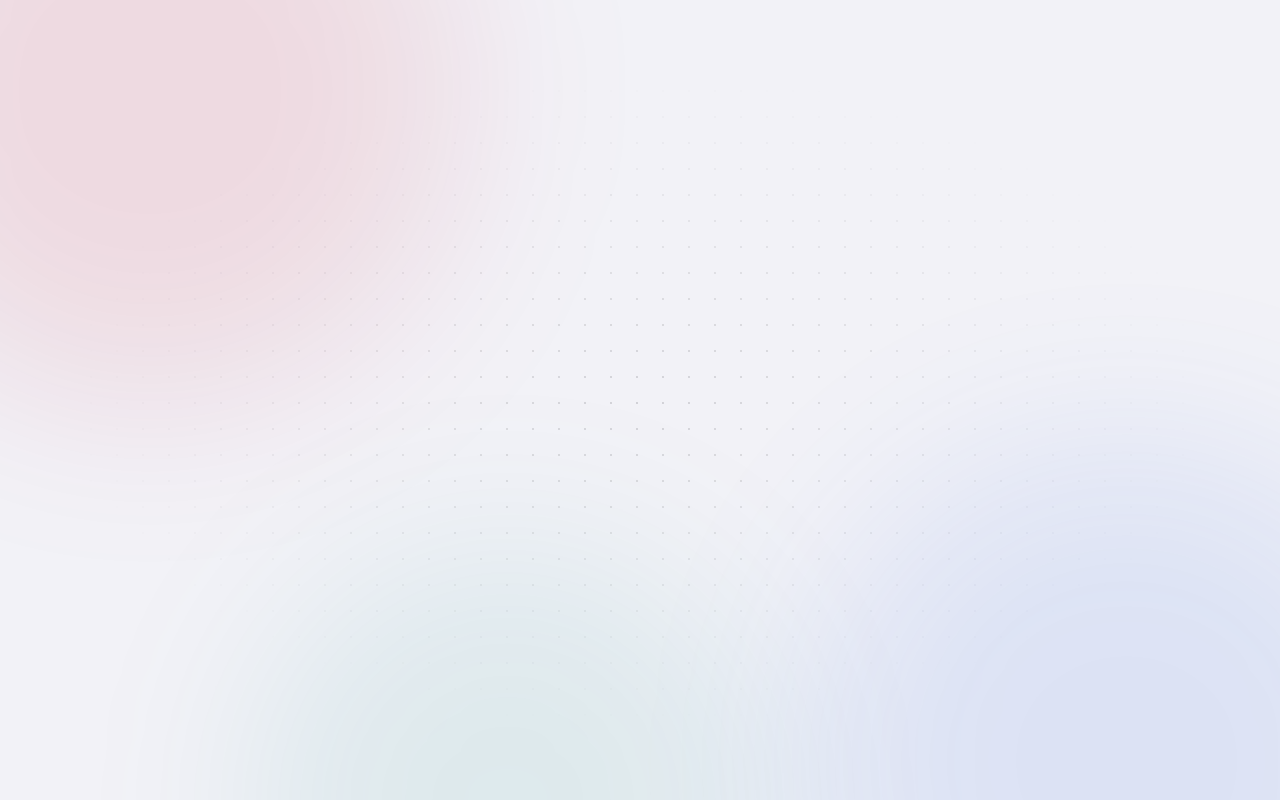
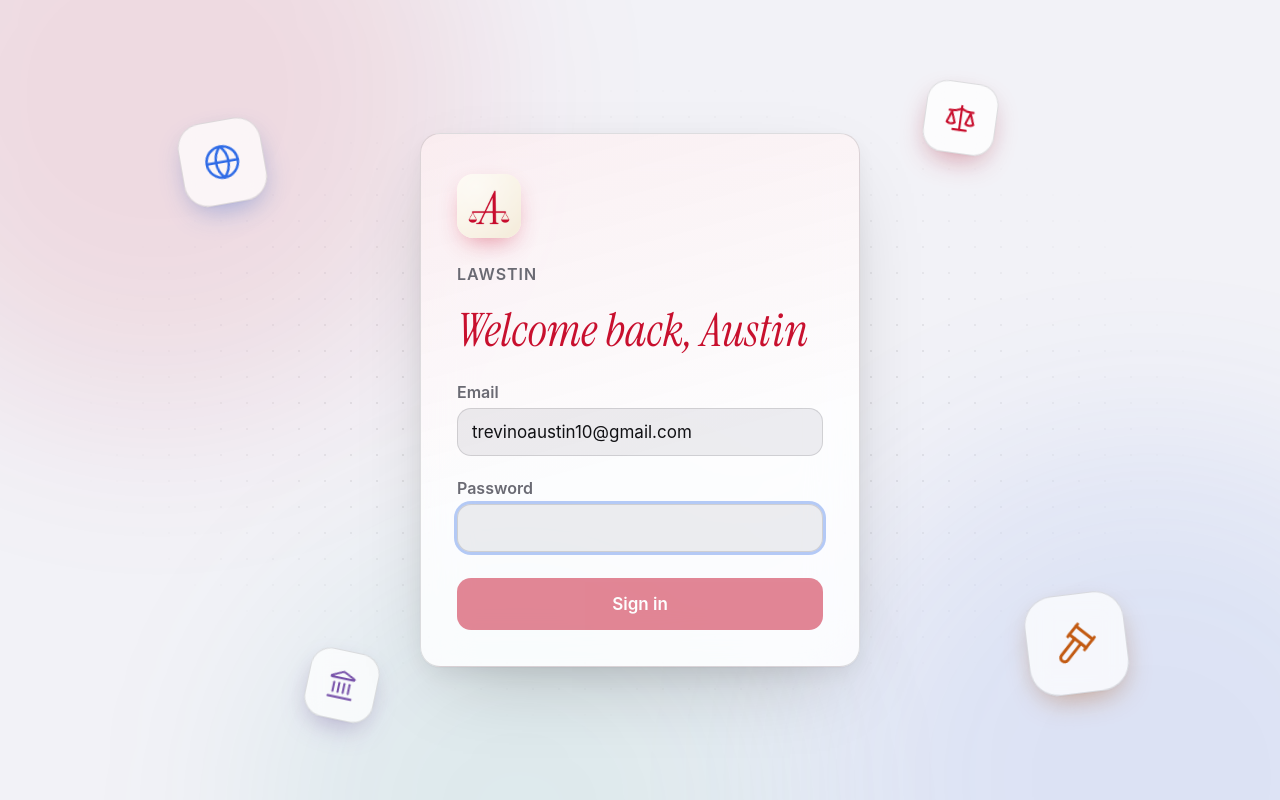
Before and after one commit to austintrv/LAWSTIN, a React (Vite) app: page / in a window 1280 px wide. Built offline with nearby package versions, Linux system fonts and the light colour scheme.

Commit message:
Bring the sign-in backdrop to phone
Co-Authored-By: Claude Opus 5.5 <noreply@anthropic.com>
Claude-Session: https://claude.ai/code/session_01W2rJxRnDTsmQuFfijQumUR

```diff
--- a/src/components/SignIn.module.css
+++ b/src/components/SignIn.module.css
@@ -47,25 +47,43 @@
 .cta:active:not(:disabled) { transform: scale(0.97); }
 .cta:disabled { opacity: 0.5; }
 .eyebrow,.field,.error { font-size: 16px; }
-.scene, .icon { display: none; }
+/* Decorative backdrop: floating icon tiles and drifting glows behind a frosted card */
+.wrap { position: relative; overflow: hidden; isolation: isolate; }
+.scene { position: absolute; inset: 0; z-index: -1; pointer-events: none; }
+.scene::before { content: ""; position: absolute; inset: 0; background-image: radial-gradient(color-mix(in srgb, var(--foreground) 14%, transparent) 1px, transparent 1.2px); background-size: 22px 22px; mask-image: radial-gradient(ellipse 70% 55% at 50% 50%, #000 0%, transparent 75%); -webkit-mask-image: radial-gradient(ellipse 70% 55% at 50% 50%, #000 0%, transparent 75%); }
+.glow { position: absolute; width: 380px; height: 380px; border-radius: 50%; filter: blur(70px); opacity: 0.5; animation: drift 22s ease-in-out infinite alternate; }
+.glow:nth-child(1) { inset: -160px auto auto -140px; background: var(--uh-red-soft); opacity: 1; }
+.glow:nth-child(2) { inset: auto -160px -180px auto; background: color-mix(in srgb, var(--course-il) 22%, transparent); animation-delay: -8s; }
+.glow:nth-child(3) { inset: auto auto -160px 10%; width: 300px; height: 300px; background: color-mix(in srgb, var(--course-asy) 18%, transparent); animation-delay: -15s; }
+.tile { position: absolute; display: grid; place-items: center; width: var(--s); height: var(--s); border-radius: calc(var(--s) * 0.29); color: var(--c); background: color-mix(in srgb, var(--card) 72%, transparent); border: 1px solid var(--border); box-shadow: 0 12px 32px -12px color-mix(in srgb, var(--c) 45%, transparent), var(--shadow); -webkit-backdrop-filter: blur(14px); backdrop-filter: blur(14px); animation: tileIn 0.9s var(--ease-ios) both, float 7s ease-in-out infinite alternate; animation-delay: calc(var(--i) * 90ms), calc(var(--i) * -1.3s); }
+.tile svg { width: 46%; height: 46%; }
+/* Phone: tiles sit above and below the card */
+.tile:nth-child(4) { --s: 58px; inset: 7% auto auto 8%; rotate: -10deg; }
+.tile:nth-child(5) { --s: 52px; inset: 5% 12% auto auto; rotate: 8deg; }
+.tile:nth-child(6) { --s: 46px; inset: 14% auto auto 36%; rotate: 6deg; }
+.tile:nth-child(7) { --s: 62px; inset: auto 9% 6% auto; rotate: -7deg; }
+.tile:nth-child(8) { --s: 52px; inset: auto auto 8% 11%; rotate: 12deg; }
+.tile:nth-child(9) { --s: 46px; inset: auto 40% 13% auto; rotate: -12deg; }
+.tile:nth-child(10) { --s: 42px; inset: 15% 6% auto auto; rotate: 4deg; }
+@media (max-width: 999px) and (max-height: 720px) { .tile:nth-child(6), .tile:nth-child(9), .tile:nth-child(10) { display: none; } }
+.card { position: relative; background: linear-gradient(165deg, var(--uh-red-tint) 0%, transparent 60%), color-mix(in srgb, var(--card) 82%, transparent); border: 1px solid var(--border); -webkit-backdrop-filter: blur(24px) saturate(160%); backdrop-filter: blur(24px) saturate(160%); box-shadow: 0 30px 80px -30px rgba(0, 0, 0, 0.25), var(--shadow); animation: cardIn 0.8s var(--ease-ios) both; }
+.icon { display: block; width: 52px; height: 52px; border-radius: 13px; box-shadow: 0 10px 24px -8px rgba(200, 16, 46, 0.45); }
 @media(min-width:1000px) {
-  .wrap { position: relative; overflow: hidden; isolation: isolate; padding: 80px 48px; }
-  .scene { display: block; position: absolute; inset: 0; z-index: -1; pointer-events: none; }
-  .scene::before { content: ""; position: absolute; inset: 0; background-image: radial-gradient(color-mix(in srgb, var(--foreground) 14%, transparent) 1px, transparent 1.2px); background-size: 26px 26px; mask-image: radial-gradient(ellipse 60% 55% at 50% 50%, #000 0%, transparent 75%); -webkit-mask-image: radial-gradient(ellipse 60% 55% at 50% 50%, #000 0%, transparent 75%); }
-  .glow { position: absolute; width: 620px; height: 620px; border-radius: 50%; filter: blur(90px); opacity: 0.5; animation: drift 22s ease-in-out infinite alternate; }
-  .glow:nth-child(1) { top: -220px; left: -160px; background: var(--uh-red-soft); opacity: 1; }
-  .glow:nth-child(2) { bottom: -260px; right: -140px; background: color-mix(in srgb, var(--course-il) 22%, transparent); animation-delay: -8s; }
-  .glow:nth-child(3) { bottom: -200px; left: 18%; width: 460px; height: 460px; background: color-mix(in srgb, var(--course-asy) 18%, transparent); animation-delay: -15s; }
-  .tile { position: absolute; display: grid; place-items: center; width: 84px; height: 84px; border-radius: 24px; color: var(--c); background: color-mix(in srgb, var(--card) 72%, transparent); border: 1px solid var(--border); box-shadow: 0 12px 32px -12px color-mix(in srgb, var(--c) 45%, transparent), var(--shadow); -webkit-backdrop-filter: blur(14px); backdrop-filter: blur(14px); animation: tileIn 0.9s var(--ease-ios) both, float 7s ease-in-out infinite alternate; animation-delay: calc(var(--i) * 90ms), calc(var(--i) * -1.3s); }
-  .tile:nth-child(4) { top: 14%; left: 14%; rotate: -10deg; }
-  .tile:nth-child(5) { top: 9%; right: 22%; rotate: 8deg; width: 72px; height: 72px; }
-  .tile:nth-child(6) { top: 46%; left: 7%; rotate: 6deg; width: 96px; height: 96px; border-radius: 28px; }
-  .tile:nth-child(7) { bottom: 14%; right: 12%; rotate: -7deg; width: 100px; height: 100px; border-radius: 28px; }
-  .tile:nth-child(8) { bottom: 10%; left: 24%; rotate: 12deg; width: 70px; height: 70px; }
-  .tile:nth-child(9) { top: 40%; right: 6%; rotate: -12deg; width: 76px; height: 76px; }
-  .tile:nth-child(10) { top: 6%; left: 38%; rotate: 4deg; width: 64px; height: 64px; border-radius: 20px; }
-  .card { padding: 40px 36px 36px; max-width: 440px; gap: 22px; border: 1px solid var(--border); background: linear-gradient(165deg, var(--uh-red-tint) 0%, transparent 60%), color-mix(in srgb, var(--card) 82%, transparent); -webkit-backdrop-filter: blur(24px) saturate(160%); backdrop-filter: blur(24px) saturate(160%); box-shadow: 0 30px 80px -30px rgba(0, 0, 0, 0.25), var(--shadow); animation: cardIn 0.8s var(--ease-ios) both; }
-  .icon { display: block; width: 64px; height: 64px; border-radius: 16px; box-shadow: 0 10px 24px -8px rgba(200, 16, 46, 0.45); margin-bottom: 4px; }
+  .wrap { padding: 80px 48px; }
+  .scene::before { background-size: 26px 26px; mask-image: radial-gradient(ellipse 60% 55% at 50% 50%, #000 0%, transparent 75%); -webkit-mask-image: radial-gradient(ellipse 60% 55% at 50% 50%, #000 0%, transparent 75%); }
+  .glow { width: 620px; height: 620px; filter: blur(90px); }
+  .glow:nth-child(1) { inset: -220px auto auto -160px; }
+  .glow:nth-child(2) { inset: auto -140px -260px auto; }
+  .glow:nth-child(3) { inset: auto auto -200px 18%; width: 460px; height: 460px; }
+  .tile:nth-child(4) { --s: 84px; inset: 14% auto auto 14%; }
+  .tile:nth-child(5) { --s: 72px; inset: 9% 22% auto auto; }
+  .tile:nth-child(6) { --s: 96px; inset: 46% auto auto 7%; }
+  .tile:nth-child(7) { --s: 100px; inset: auto 12% 14% auto; }
+  .tile:nth-child(8) { --s: 70px; inset: auto auto 10% 24%; }
+  .tile:nth-child(9) { --s: 76px; inset: 40% 6% auto auto; }
+  .tile:nth-child(10) { --s: 64px; inset: 6% auto auto 38%; }
+  .card { padding: 40px 36px 36px; max-width: 440px; gap: 22px; }
+  .icon { width: 64px; height: 64px; border-radius: 16px; margin-bottom: 4px; }
   .greet { font-size: 46px; }
 }
 @keyframes drift { from { transform: translate(0, 0) scale(1); } to { transform: translate(60px, 40px) scale(1.12); } }
--- a/src/components/SignIn.tsx
+++ b/src/components/SignIn.tsx
@@ -37,7 +37,7 @@ export function SignIn() {
       <div className={styles.scene} aria-hidden="true">
         <i className={styles.glow} /><i className={styles.glow} /><i className={styles.glow} />
         {TILES.map(({ Icon, color }, i) => (
-          <span key={i} className={styles.tile} style={{ "--c": color, "--i": i } as React.CSSProperties}><Icon size={30} strokeWidth={1.6} /></span>
+          <span key={i} className={styles.tile} style={{ "--c": color, "--i": i } as React.CSSProperties}><Icon strokeWidth={1.6} /></span>
         ))}
       </div>
       <form className={styles.card} onSubmit={submit}>
```
Also changed, not shown: 1 other file (tests, documents, lock files or other folders).
